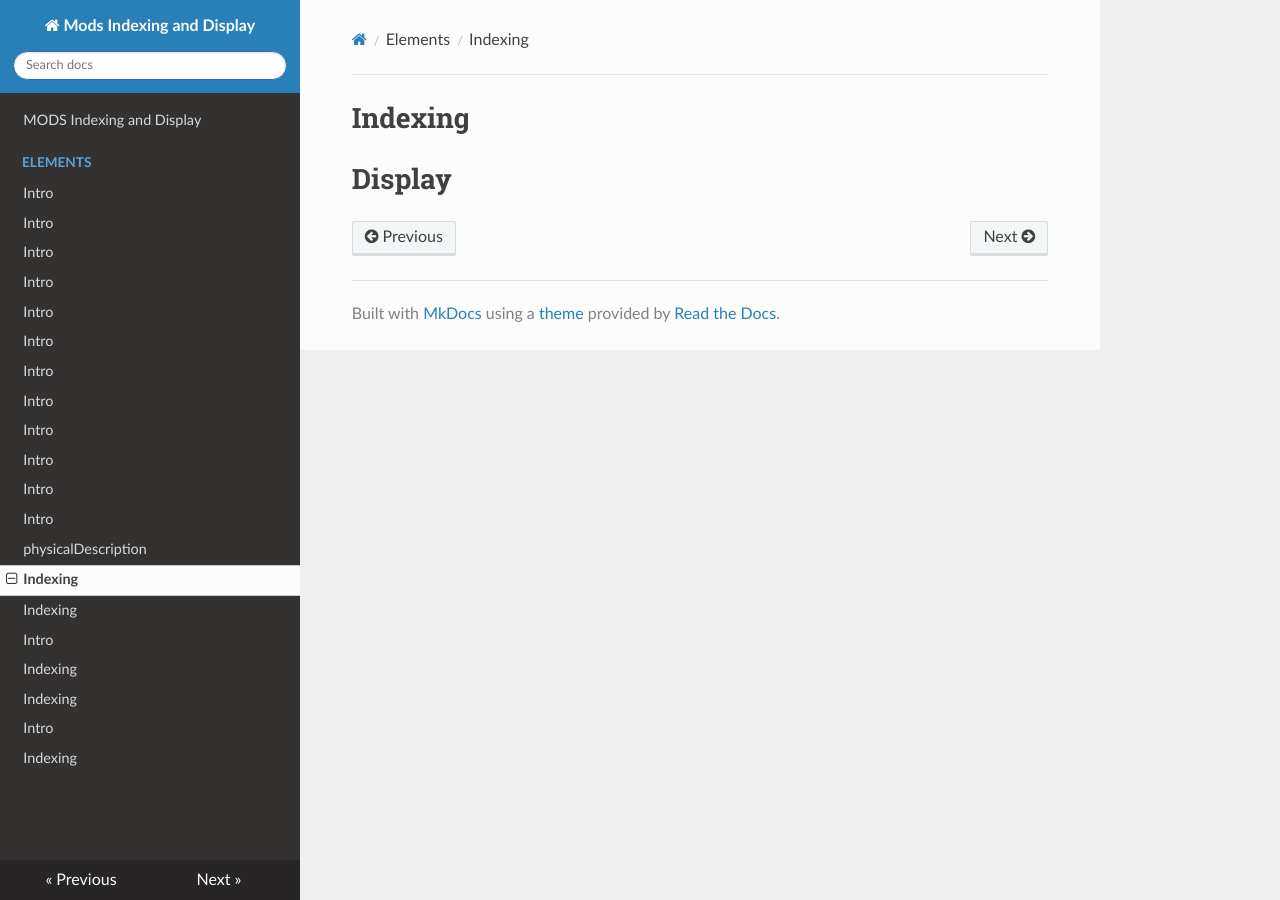
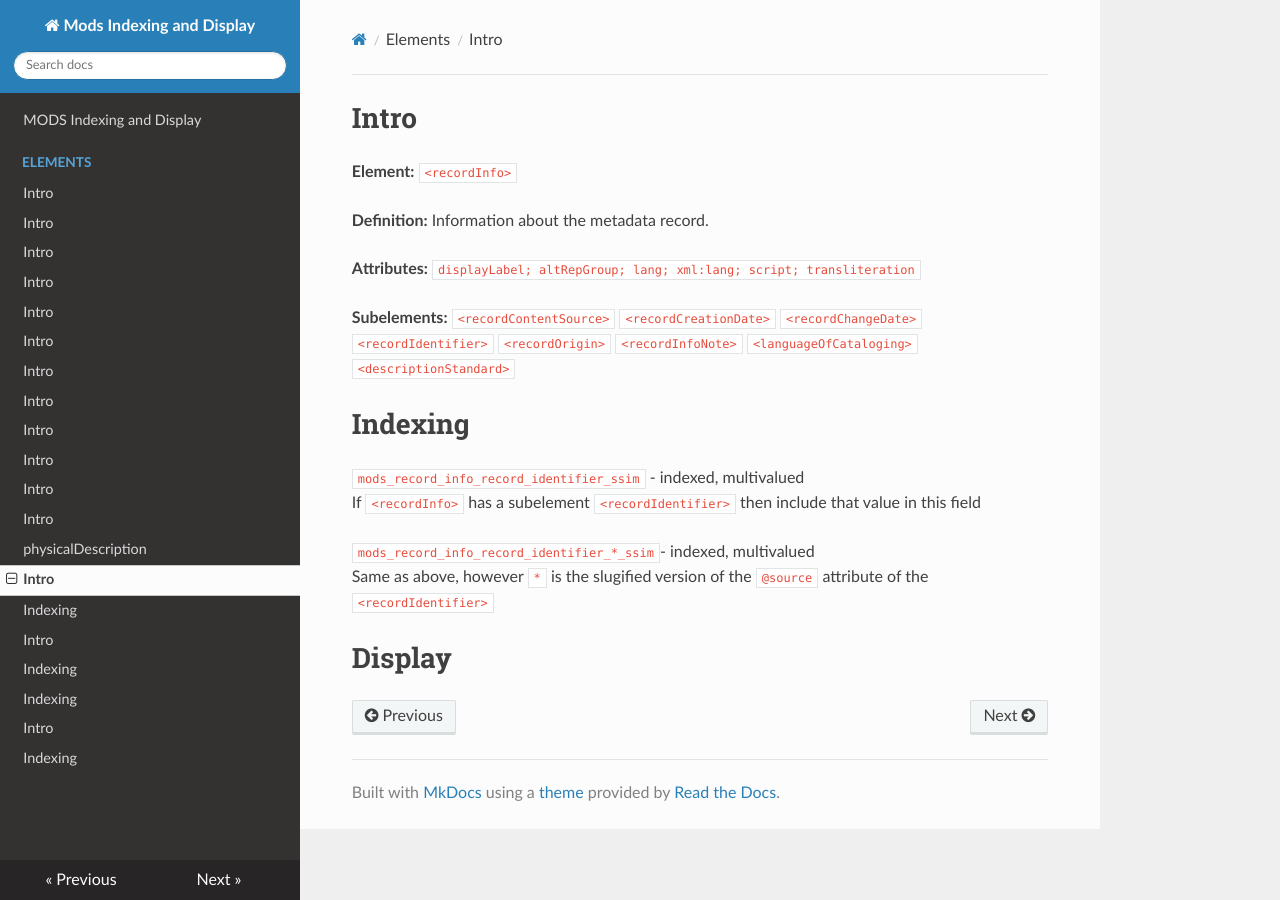
Before and after one commit to Brown-University-Library/mods-documenatation, an MkDocs documentation site: the page built from docs/elements/recordInfo.md, in a window 1280 px wide. Built offline with MkDocs 1.6.1, drawn with Linux system fonts in a browser that asks for light colours; nearby versions of some CDN libraries.

Commit message:
recordInfo intro and indexing

````diff
--- a/docs/elements/recordInfo.md
+++ b/docs/elements/recordInfo.md
@@ -1,3 +1,30 @@
+# Intro
+
+**Element:** ```<recordInfo>```
+
+**Definition:**
+Information about the metadata record.
+
+**Attributes:**
+```displayLabel; altRepGroup; lang; xml:lang; script; transliteration```
+
+**Subelements:**
+```<recordContentSource>```
+```<recordCreationDate>```
+```<recordChangeDate>```
+```<recordIdentifier>```
+```<recordOrigin>```
+```<recordInfoNote>```
+```<languageOfCataloging>```
+```<descriptionStandard>```
+
 # Indexing
 
+```mods_record_info_record_identifier_ssim``` - indexed, multivalued
+If ```<recordInfo>``` has a subelement ```<recordIdentifier>``` then include that value in this field
+
+```mods_record_info_record_identifier_*_ssim```- indexed, multivalued
+Same as above, however ```*``` is the slugified version of the ```@source```
+attribute of the ```<recordIdentifier>```
+
 # Display
````
